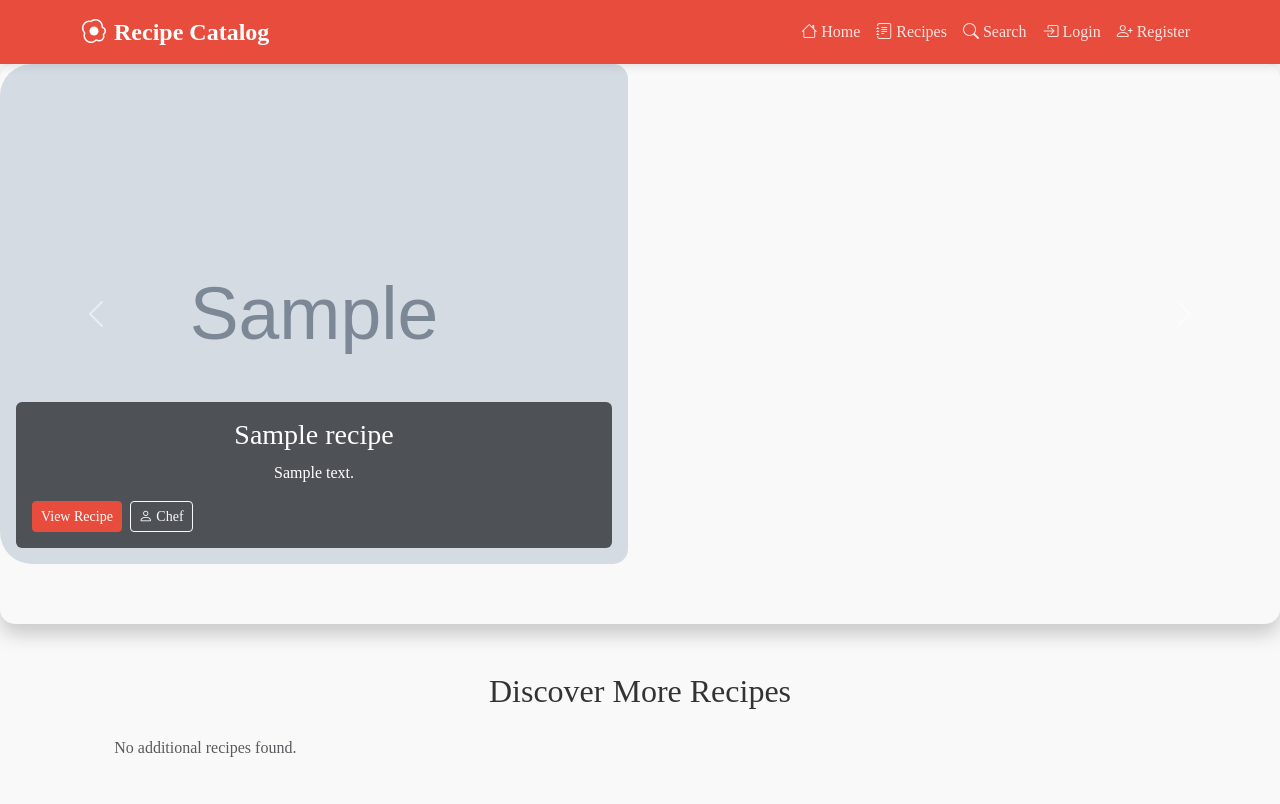
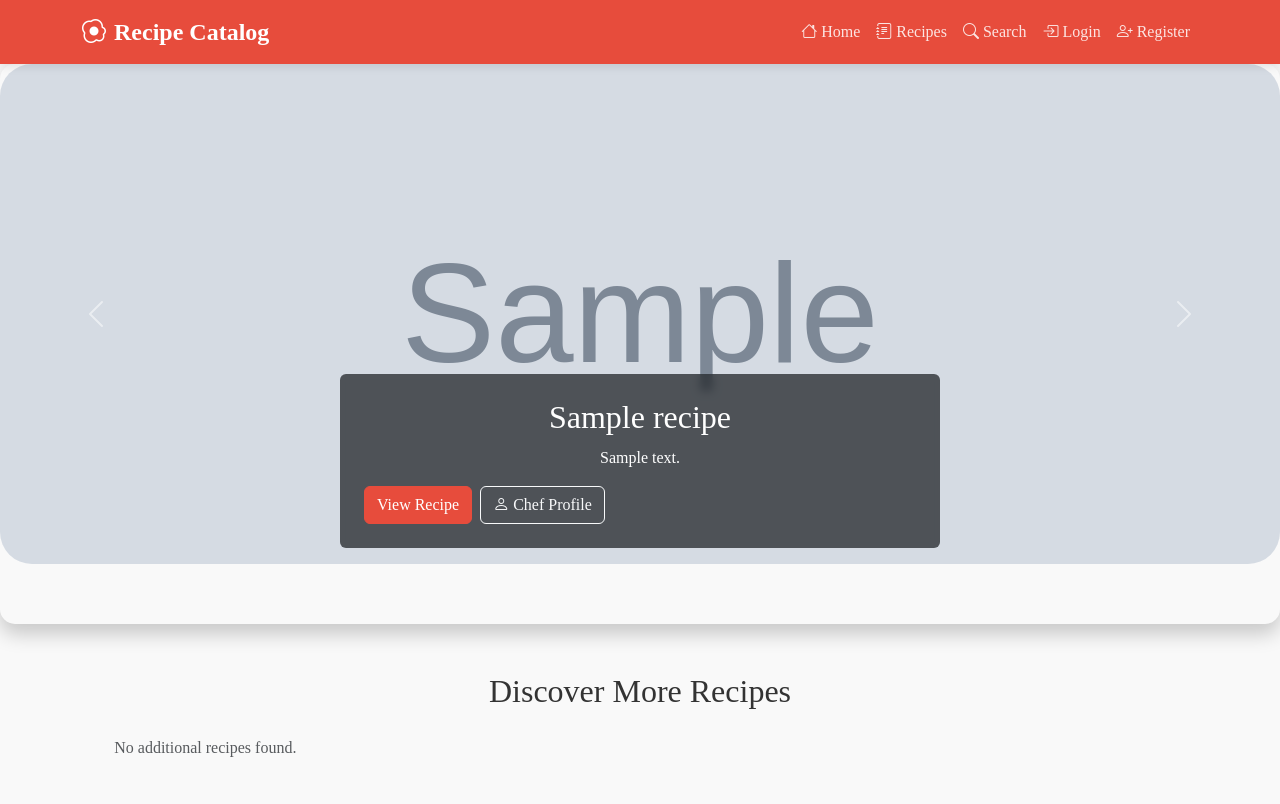
Before and after one commit to OtuazohorPrecious/Recipe_Catalog, a Django app: page / in a window 1280 px wide. Shown: the top 804 px of the page. Run offline with Django 5.2, Linux system fonts and the light colour scheme; tables that the repository leaves empty hold one stand-in row (values such as "Sample post"); grey boxes marked "Sample" are stand-in pictures.

```diff
--- a/templates/home.html
+++ b/templates/home.html
@@ -9,43 +9,32 @@
 <!-- Main Content -->
 <main>
     {% block content %}
-        <!-- Hero Carousel Section - Now showing 6 recipes (2 per slide) -->
+    <!-- Hero Carousel Section -->
     <section class="recipe-carousel mb-5">
     <div id="recipeCarousel" class="carousel slide" data-bs-ride="carousel">
         <div class="carousel-inner rounded-5">
         {% for recipe in featured_recipes %}
-                        {% if forloop.counter0|divisibleby:2 %}
         <div class="carousel-item {% if forloop.first %}active{% endif %}">
-                                <div class="row g-4">
-                        {% endif %}
+            <div class="carousel-image" style="background-image: url('{{ recipe.banner.url }}');"></div>
 
-                        <div class="col-md-6">
-                            <div class="carousel-card h-100">
-                                <div class="carousel-image" style="background-image: url('{{ recipe.banner.url }}');"></div>
-                                <div class="carousel-caption">
-                                    <div class="caption-content bg-dark bg-opacity-75 p-3 rounded">
-                                        <h3>{{ recipe.title }}</h3>
-                                        <p>{{ recipe.description|truncatewords:15 }}</p>
+
+            <div class="carousel-caption d-none d-md-block">
+            <div class="caption-content bg-dark bg-opacity-75 p-4 rounded">
+                <h2>{{ recipe.title }}</h2>
+                <p>{{ recipe.description|truncatewords:20 }}</p>
                 <div class="d-flex gap-2">
-                                            <a href="{% url 'recipes:page' recipe.slug %}" class="btn btn-primary btn-sm">
+                <a href="{% url 'recipes:page' recipe.slug %}" class="btn btn-primary">
                     View Recipe
                 </a>
-                                            <a href="{% url 'users:chef_profile' recipe.created_by.username %}" class="btn btn-outline-light btn-sm">
-                                                <i class="bi bi-person"></i> Chef
+                <a href="{% url 'users:chef_profile' recipe.created_by.username %}" class="btn btn-outline-light">
+                    <i class="bi bi-person"></i> Chef Profile
                 </a>
                 </div>
             </div>
             </div>
         </div>
-                        </div>
-
-                        {% if forloop.counter|divisibleby:2 or forloop.last %}
-                                </div>
-                            </div>
-                        {% endif %}
         {% endfor %}
         </div>
-                <!-- Carousel Controls -->
         <button class="carousel-control-prev" type="button" data-bs-target="#recipeCarousel" data-bs-slide="prev">
         <span class="carousel-control-prev-icon" aria-hidden="true"></span>
         <span class="visually-hidden">Previous</span>
```
Lines whose indentation alone changed are shown as unchanged.
